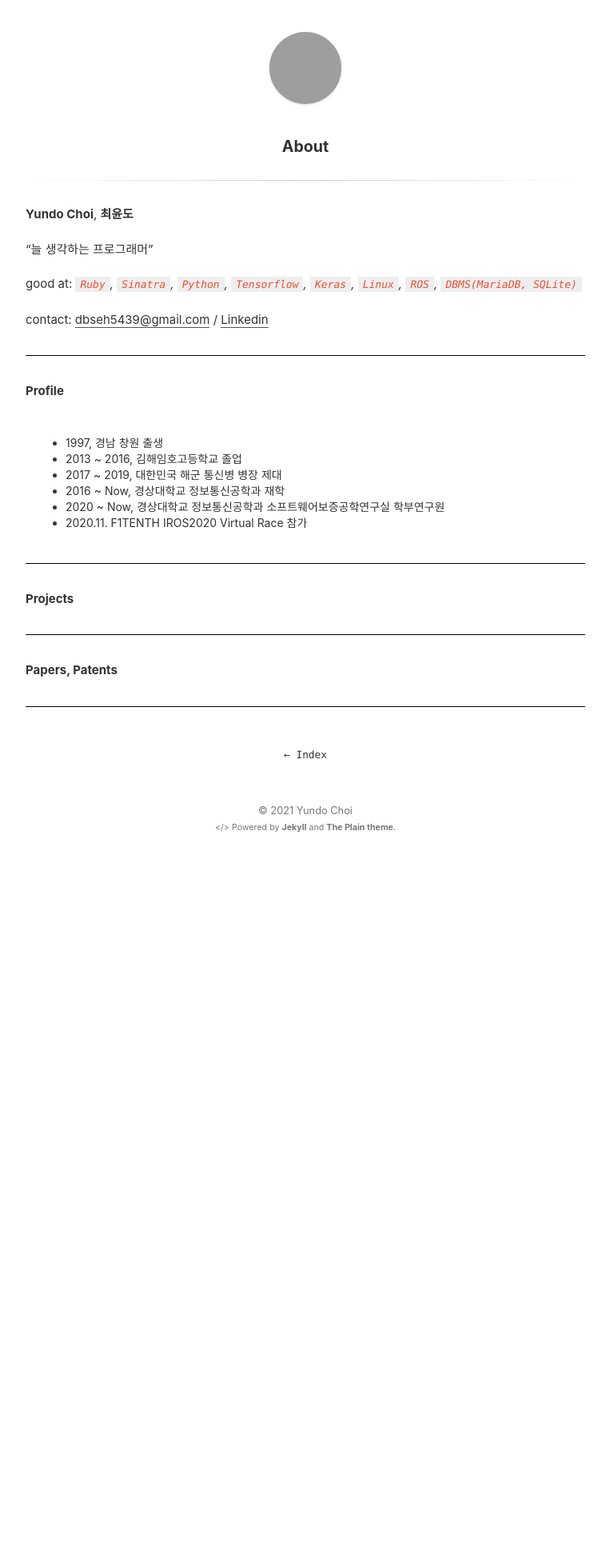
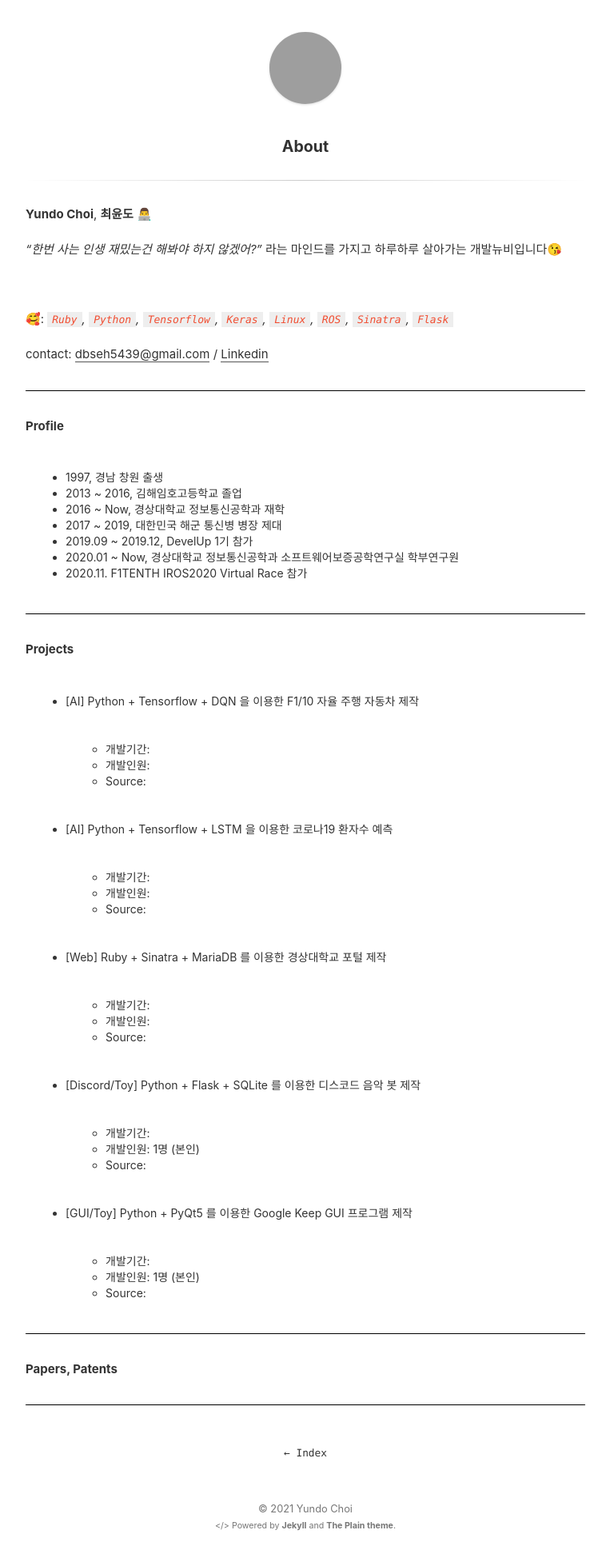
Before and after one commit to zygn/blog, a Jekyll site: the page built from about.md, in a window 1280 px wide. Shown: the whole page at 80% size, without its empty margins (258-1021 px from the left). Built offline with Jekyll 4.4.1, drawn with Linux system fonts in a browser that asks for light colours; before the commit the page ends 1080 px from its top, so only the background shows below that; grey boxes are pictures that could not be loaded.

Commit message:
Update about.md

```diff
--- a/about.md
+++ b/about.md
@@ -3,13 +3,13 @@ layout: page
 title: About
 ---
 
-**Yundo Choi**, **최윤도**
+**Yundo Choi**, **최윤도** 👨‍💻
 
-"늘 생각하는 프로그래머"
+_"한번 사는 인생 재밌는건 해봐야 하지 않겠어?"_ 라는 마인드를 가지고 하루하루 살아가는 개발뉴비입니다😘
 
+<br>
 
-good at: _`Ruby`, `Sinatra`, `Python`, `Tensorflow`, `Keras`, `Linux`, `ROS`, `DBMS(MariaDB, SQLite)`_
-
+🥰: _`Ruby`, `Python`, `Tensorflow`, `Keras`, `Linux`, `ROS`, `Sinatra`, `Flask`_
 
 contact: [dbseh5439@gmail.com](mailto:dbseh5439@gmail.com) / [Linkedin](https://www.linkedin.com/in/yundomundo)
 
@@ -19,14 +19,39 @@ contact: [dbseh5439@gmail.com](mailto:dbseh5439@gmail.com) / [Linkedin](https://
 
 - 1997, 경남 창원 출생
 - 2013 ~ 2016, 김해임호고등학교 졸업
+- 2016 ~ Now, 경상대학교 정보통신공학과 재학
 - 2017 ~ 2019, 대한민국 해군 통신병 병장 제대
-- 2016 ~ Now, 경상대학교 정보통신공학과 재학
-- 2020 ~ Now, 경상대학교 정보통신공학과 소프트웨어보증공학연구실 학부연구원
+- 2019.09 ~ 2019.12, DevelUp 1기 참가
+- 2020.01 ~ Now, 경상대학교 정보통신공학과 소프트웨어보증공학연구실 학부연구원
 - 2020.11. F1TENTH IROS2020 Virtual Race 참가
 
 ---
 **Projects**
 
+- [AI] Python + Tensorflow + DQN 을 이용한 F1/10 자율 주행 자동차 제작
+  - 개발기간:
+  - 개발인원:
+  - Source:
+<br>
+- [AI] Python + Tensorflow + LSTM 을 이용한 코로나19 환자수 예측
+  - 개발기간:
+  - 개발인원:
+  - Source:
+<br>
+- [Web] Ruby + Sinatra + MariaDB 를 이용한 경상대학교 포털 제작
+  - 개발기간:
+  - 개발인원:
+  - Source:
+<br>
+- [Discord/Toy] Python + Flask + SQLite 를 이용한 디스코드 음악 봇 제작
+  - 개발기간:
+  - 개발인원: 1명 (본인)
+  - Source:
+<br>
+- [GUI/Toy] Python + PyQt5 를 이용한 Google Keep GUI 프로그램 제작
+  - 개발기간:
+  - 개발인원: 1명 (본인)
+  - Source:
 
 ---
 **Papers, Patents**
```
